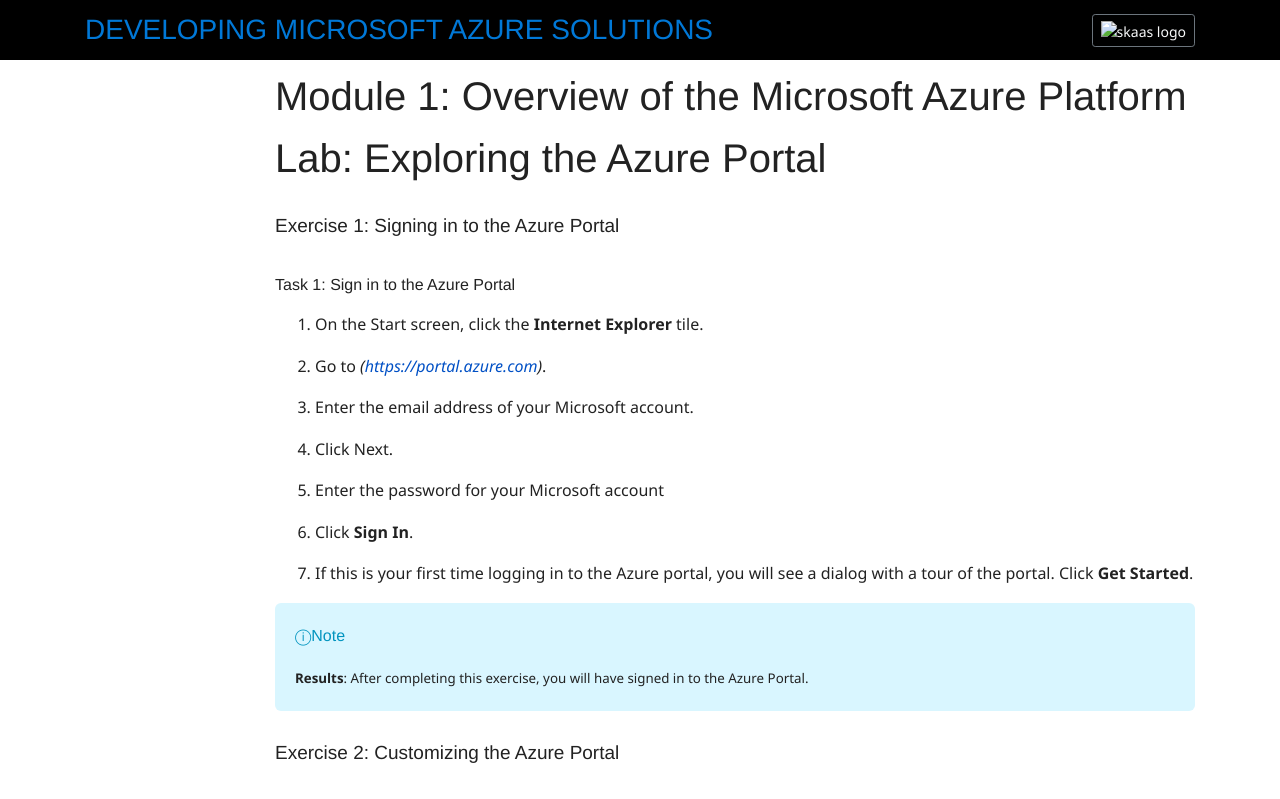
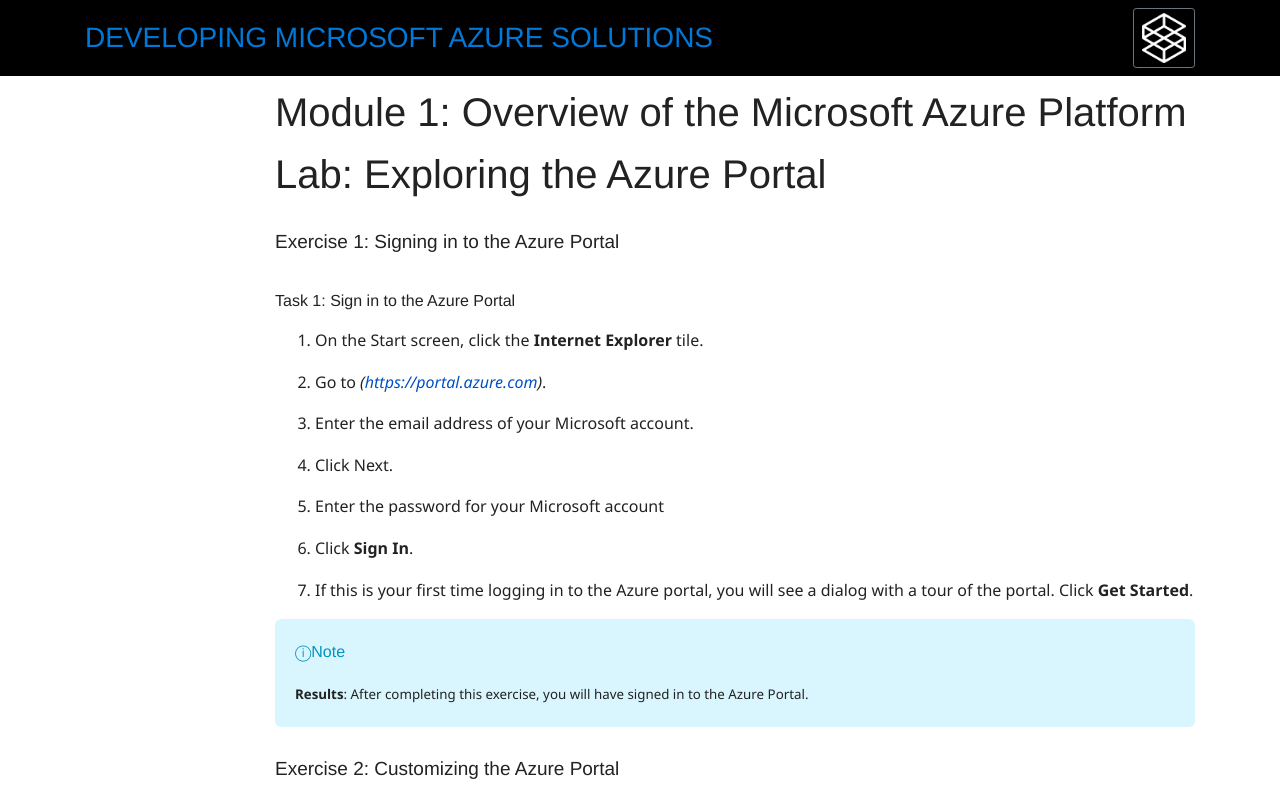
Before and after one commit to skaasguru/azurelearning, a plain HTML site: page Instructions/Labs/Mod01/LAB_AK_01.html in a window 1280 px wide. Shown: the top 799 px of the page. Drawn offline with nearby package versions, Linux system fonts and the light colour scheme.

Commit message:
Update commit

```diff
--- a/Instructions/Labs/Mod01/LAB_AK_01.html
+++ b/Instructions/Labs/Mod01/LAB_AK_01.html
@@ -16,11 +16,11 @@
     <body data-spy="scroll" data-target="#linksMenu">
     <nav class="navbar navbar-expand-lg navbar-dark bg-black">
         <div class="container d-flex justify-content-between">
-            <a class="my-1 title text-azure text-uppercase" href="/index.html">
+            <a class="my-1 title text-azure text-uppercase" href="/azurelearning/index.html">
                 Developing Microsoft Azure Solutions
             </a>
             <a href="https://www.skaas.guru" target="_blank" class="btn btn-sm btn-outline-secondary text-light">
-              <img src="assets/img/skaas-symbol.png" alt="skaas logo" style="width:44px">
+              <img src="/azurelearning/assets/img/skaas-symbol.png" alt="skaas logo" style="width:44px">
             </a>
         </div>
     </nav>
```
Also changed, not shown: Instructions/Labs/Mod02/LAB_AK_02.html (+2 -2 lines), Instructions/Labs/Mod03/LAB_AK_03.html (+2 -2 lines), Instructions/Labs/Mod04/LAB_AK_04.html (+2 -2 lines), Instructions/Labs/Mod06/LAB_AK_06.html (+2 -2 lines), Instructions/Labs/Mod07/LAB_AK_07.html (+2 -2 lines), Instructions/Labs/Mod08/LAB_AK_08.html (+2 -2 lines), Instructions/Labs/Mod09/LAB_AK_09.html (+2 -2 lines), Instructions/Labs/Mod10/LAB_AK_10.html (+2 -2 lines), Instructions/Labs/Mod11/LAB_AK_11.html (+2 -2 lines), index.html (+1 -1 lines).
